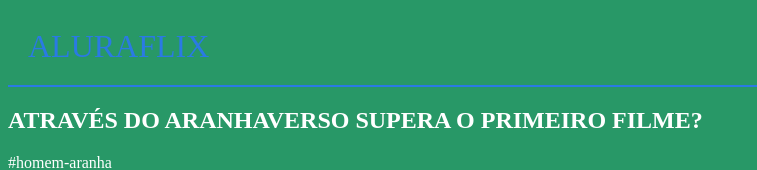
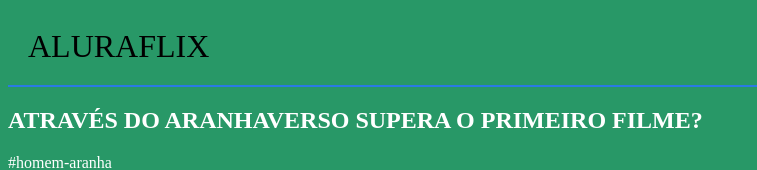
Before and after one commit to mcqueen041/Cat-logo-1A, a plain HTML site: page index.html in a window 1280 px wide. Shown: the top 170 px of the page, without its empty margins (0-757 px from the left). Drawn offline with Linux system fonts and the light colour scheme.

Commit message:
Update styles.css

```diff
--- a/styles.css
+++ b/styles.css
@@ -7,5 +7,5 @@ header {
     border-bottom: solid 2px rgb(42, 122, 228);
     padding: 20px;
     font-size: 32px;
-    color: rgb(42, 122, 228);
+    color: black;
 }
```
